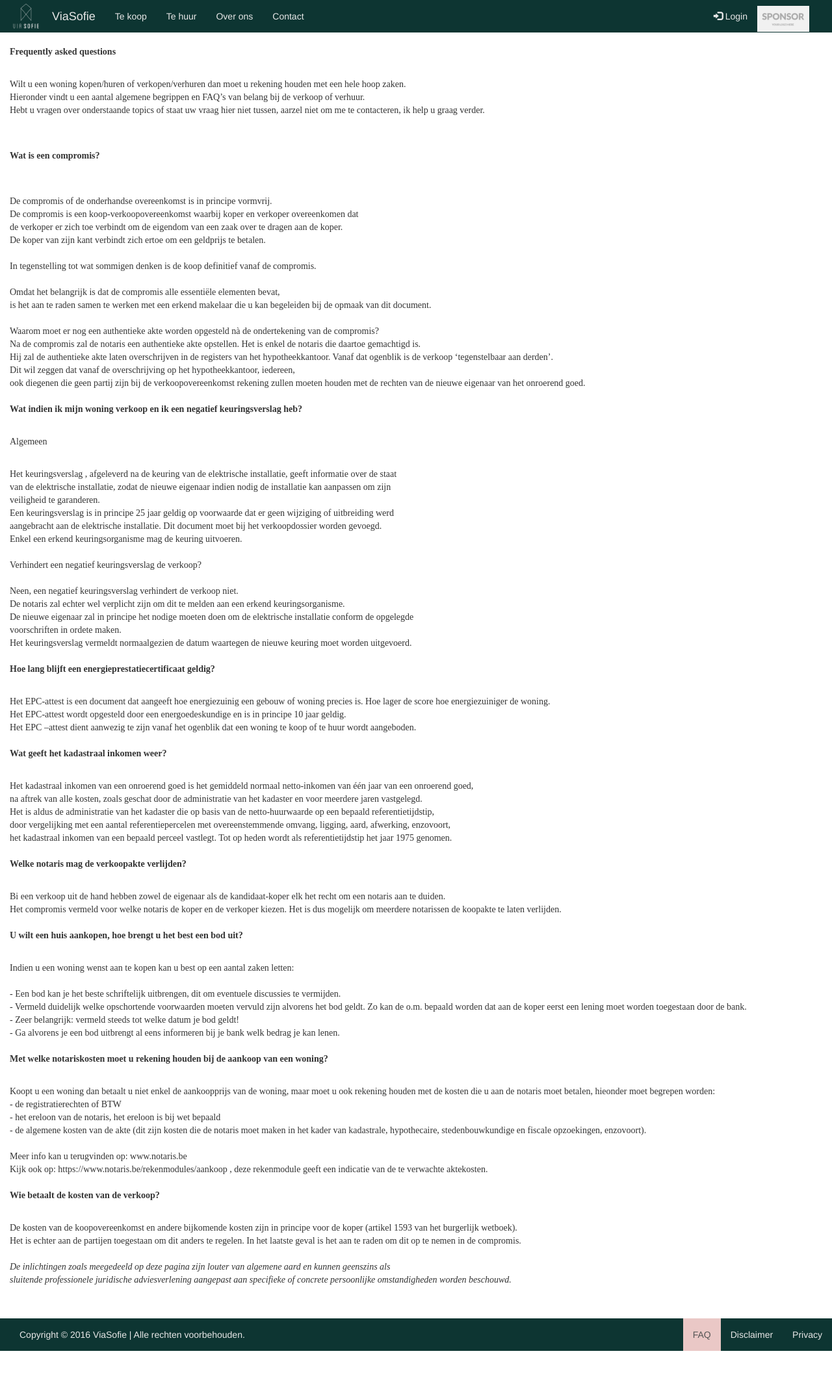
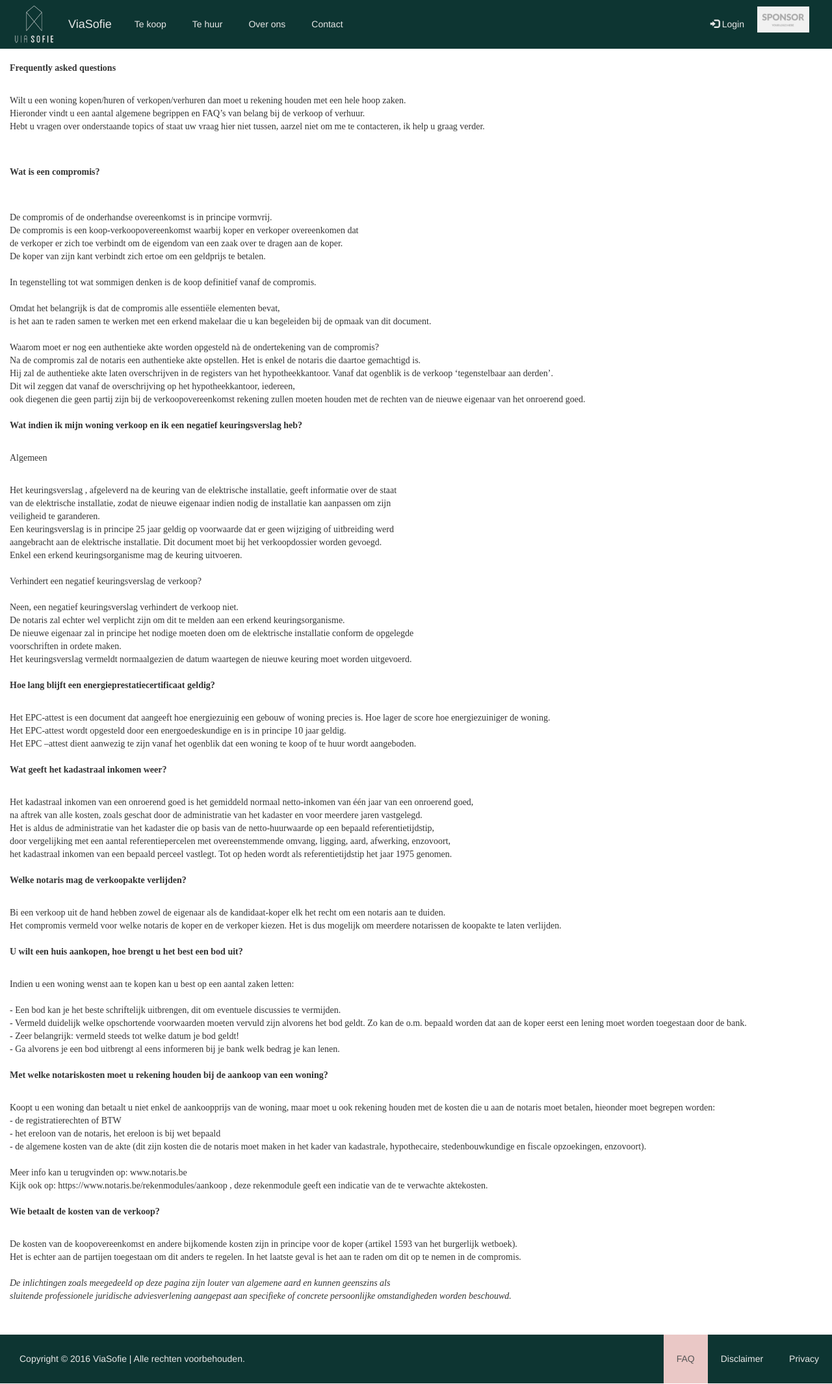
Before and after one commit to oliviervanbulck/viasofie, a Django app: page /faq/ in a window 1280 px wide. Shown: the whole page at 65% size. Before the commit the page ends 2079 px from the top, so only its background shows below. Run offline with Django 3.2, Linux system fonts and the light colour scheme; some libraries are stand-ins or nearby versions.

Commit message:
Vergroten menubalk

```diff
--- a/ViaSofie/ViaSofie/static/ViaSofie/css/screen.css
+++ b/ViaSofie/ViaSofie/static/ViaSofie/css/screen.css
@@ -7,7 +7,7 @@ html {
 }
 
 body {
-    margin-bottom: 50px;
+    margin-bottom: 75px;
 }
 
 /*
@@ -18,6 +18,24 @@ Menubalk
     background-color: #0d3532;
     border: none;
     border-radius: 0;
+    min-height: 75px;
+}
+
+.navbar-default .logo {
+    width: 75px;
+    height: 75px;
+}
+
+.navbar-brand {
+    line-height: 45px;
+}
+
+.navbar-nav > li > a {
+    line-height: 45px;
+}
+
+.nav > li > a {
+    padding: 15px 20px;
 }
 
 .navbar-default .navbar-brand, .navbar-default .navbar-nav > li > a {
--- a/ViaSofie/ViaSofie/templates/ViaSofie/master.html
+++ b/ViaSofie/ViaSofie/templates/ViaSofie/master.html
@@ -38,7 +38,7 @@ margin-top: 5%;
                 <span class="icon-bar"></span>
             </button>
             <a style="float: left;" href="{% url 'index' %}"><img src="{% static "ViaSofie/logo.png" %}" alt="Logo"
-                                                                  style="width: 50px;height:50px;"/></a>
+                                                                  class="logo"/></a>
             <a class="navbar-brand" href="{% url 'index' %}">ViaSofie</a>
         </div>
         <div class="collapse navbar-collapse" id="viaSofieNavigation">
```
